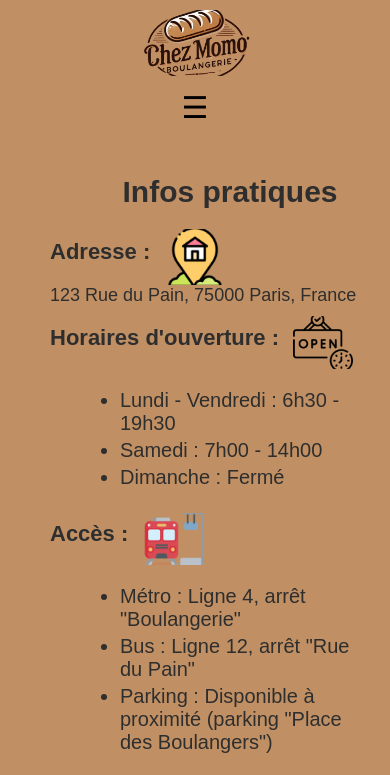
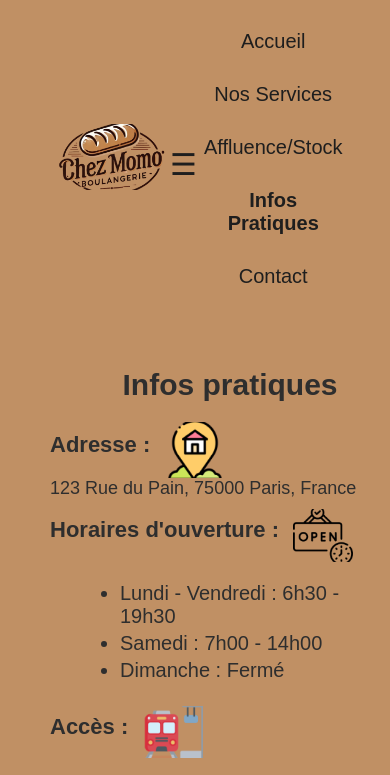
Before and after one commit to TiboTsr/Projet_boulangerie, a website built with Vite: page infos.html in a window 390 px wide. Both pictures are taken after a click on the button "Toggle menu". Shown: the top 775 px of the page. Built offline with nearby package versions, Linux system fonts and the light colour scheme.

Commit message:
Boulangerie_Update_1.2.2

```diff
--- a/contact.html
+++ b/contact.html
@@ -58,16 +58,8 @@
   <footer><a href="mentions_legales.html">&copy; 2024 Boulangerie Chez Momo. Tous droits réservés. Mentions légales</a>
   </footer>
 
-  <script>
-    document.addEventListener('DOMContentLoaded', function () {
-      const menuToggle = document.querySelector('.menu-toggle');
-      const menu = document.querySelector('nav ul');
+  <script src="./src/main.js"></script>
 
-      menuToggle.addEventListener('click', function () {
-        menu.classList.toggle('show');
-      });
-    });
-  </script>
 </body>
 
 </html>
--- a/infos.html
+++ b/infos.html
@@ -59,16 +59,8 @@
   <footer><a href="mentions_legales.html">&copy; 2024 Boulangerie Chez Momo. Tous droits réservés. Mentions légales</a>
   </footer>
 
-  <script>
-    document.addEventListener('DOMContentLoaded', function () {
-      const menuToggle = document.querySelector('.menu-toggle');
-      const menu = document.querySelector('nav ul');
+  <script src="./src/main.js"></script>
 
-      menuToggle.addEventListener('click', function () {
-        menu.classList.toggle('show');
-      });
-    });
-  </script>
 </body>
 
 </html>
--- a/src/main.js
+++ b/src/main.js
@@ -1,10 +1,31 @@
-import './style.css'
+// Menu déroulant
+document.addEventListener('DOMContentLoaded', function () {
+  const menuToggle = document.querySelector('.menu-toggle');
+  const menu = document.querySelector('nav ul');
 
-document.addEventListener('DOMContentLoaded', function() {
-    const menuToggle = document.querySelector('.menu-toggle');
-    const menu = document.querySelector('nav ul');
+  if (menuToggle && menu) {
+      // Gère le clic sur le bouton de menu
+      menuToggle.addEventListener('click', function () {
+          menu.classList.toggle('show');
+      });
+  }
 
-    menuToggle.addEventListener('click', function() {
-      menu.classList.toggle('show');
-    });
-  });
+  // Smooth scroll
+  const links = document.querySelectorAll('a[href^="#"]');
+  if (links.length > 0) {
+      for (const link of links) {
+          link.addEventListener('click', function (e) {
+              e.preventDefault();
+              const targetId = this.getAttribute('href').substring(1);
+              const targetElement = document.getElementById(targetId);
+
+              if (targetElement) {
+                  window.scrollTo({
+                      top: targetElement.offsetTop,
+                      behavior: 'smooth',
+                  });
+              }
+          });
+      }
+  }
+});
--- a/src/style.css
+++ b/src/style.css
@@ -127,37 +127,36 @@ nav ul li a.active {
 }
 
 @media (max-width: 768px) {
-    header {
-        flex-direction: column;
-        align-items: center;
-        padding: 10px 20px;
-    }
-
-    .nav-bar {
-        flex-direction: column;
-        align-items: center;
-    }
-
-    .menu-toggle {
-        display: block;
-    }
-
     nav ul {
-        display: none;
+        display: flex;
         flex-direction: column;
         width: 100%;
-        transition: 0.3s ease-out;
         overflow: hidden;
-        max-height: 0;
+        max-height: 0; /* Menu caché par défaut */
+        transition: max-height 0.3s ease-out; /* Transition fluide */
     }
 
     nav ul.show {
-        display: flex;
+        max-height: 500px; /* Ajuste selon le contenu du menu */
     }
 
     nav ul li {
         margin-left: 0;
         margin-bottom: 10px;
+        text-align: center; /* Centrer les liens */
+    }
+
+    .menu-toggle {
+        display: block;
+        cursor: pointer;
+        font-size: 30px;
+        color: #1e1e1e; /* Couleur de l'icône */
+        background: none;
+        border: none;
+    }
+
+    .menu-toggle:focus {
+        outline: none; /* Supprime l'effet de focus sur mobile */
     }
 
     .logo img {
@@ -165,7 +164,6 @@ nav ul li a.active {
         margin-bottom: 10px;
     }
 }
-
 
 
 .hero {
```
Also changed, not shown: index.html (+1 -33 lines), mentions_legales.html (+1 -9 lines), nos-services.html (+1 -9 lines), stock.html (+1 -9 lines).
